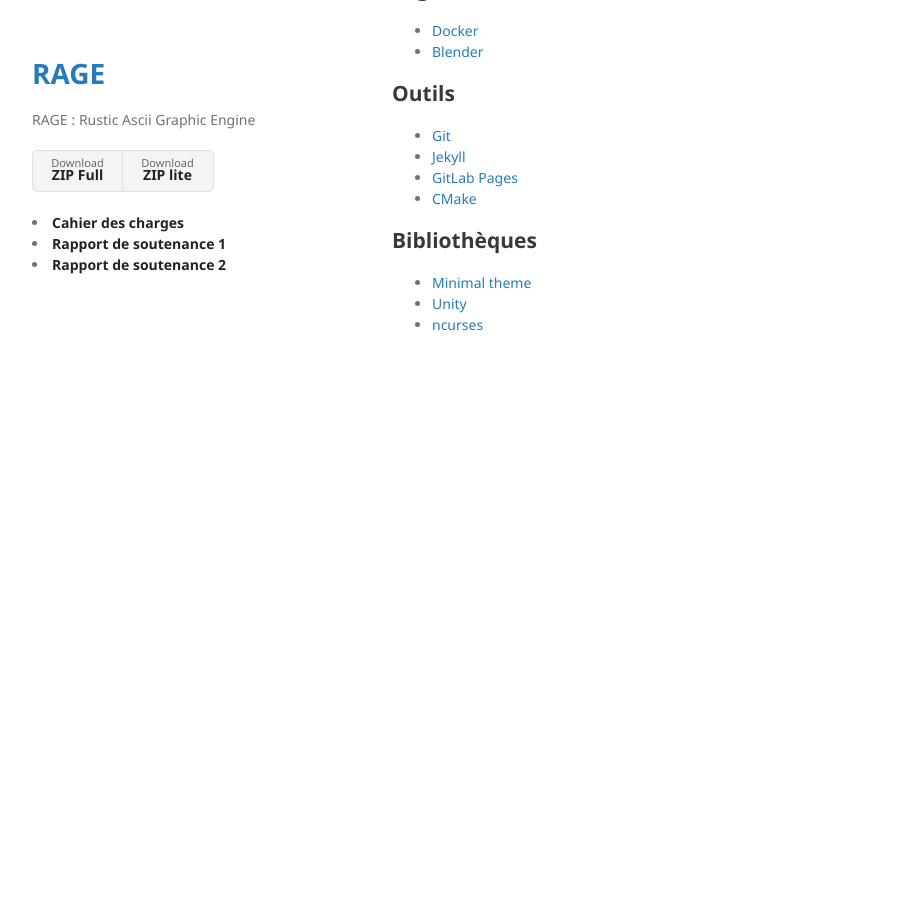
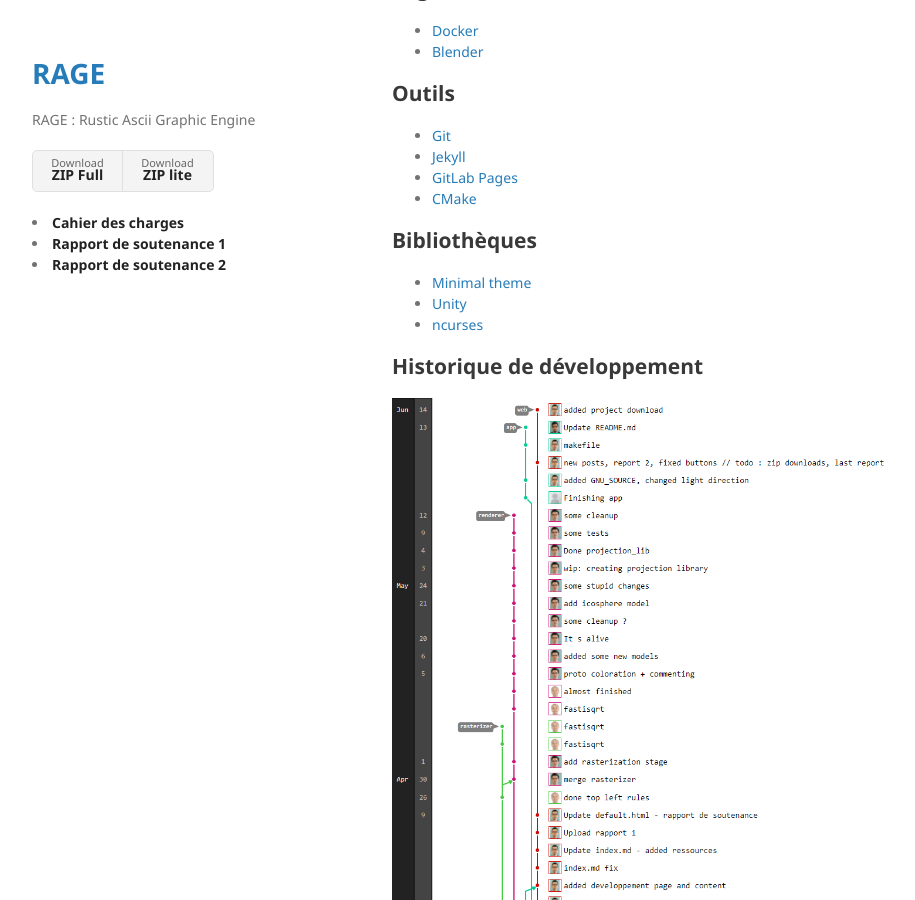
Before and after one commit to ThiDaGui/RAGE-rustic-ascii-graphic-engine, a Jekyll site: the page built from index.md, in a window 1280 px wide and 900 px high, scrolled down 1040 px. Shown: the whole window, without its empty margins (178-1093 px from the left). Built offline with Jekyll 4.4.1, drawn with Linux system fonts in a browser that asks for light colours; our own code applies the rules of GitHub Pages for plain Markdown files; before the commit the page ends 1445 px from its top, so only the background shows below that.

Commit message:
added commit history

```diff
--- a/index.md
+++ b/index.md
@@ -40,3 +40,7 @@ Le rendu ASCII nous a semblé intéressant car il nous permettrait de visualiser
 *   [Minimal theme](https://github.com/pages-themes/minimal)
 *   [Unity](http://www.throwtheswitch.org/unity)
 *   [ncurses](https://invisible-island.net/ncurses/)
+
+
+## Historique de développement
+![Historique de commits]({{site.imgpath}}commit_history.png)
```
Also changed, not shown: assets/img/commit_history.png (added).
